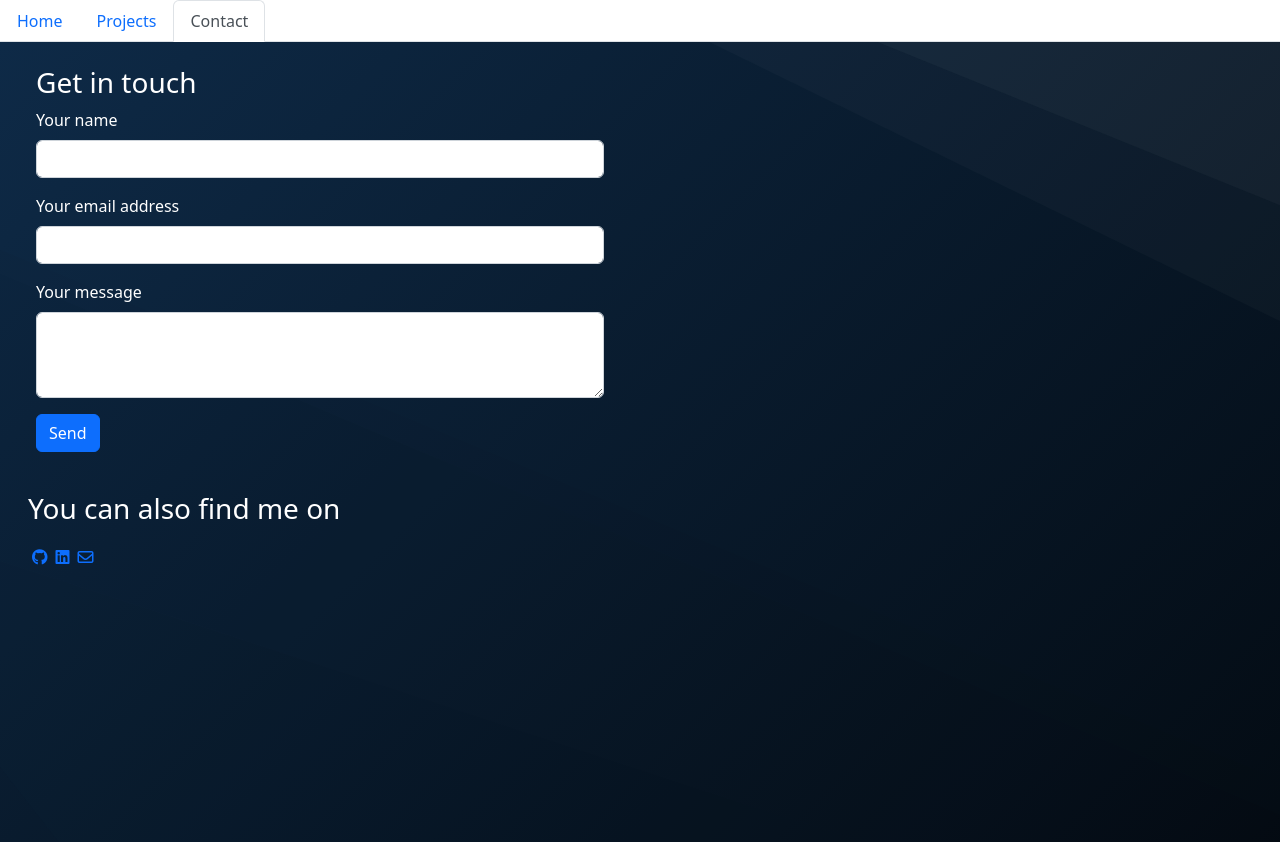
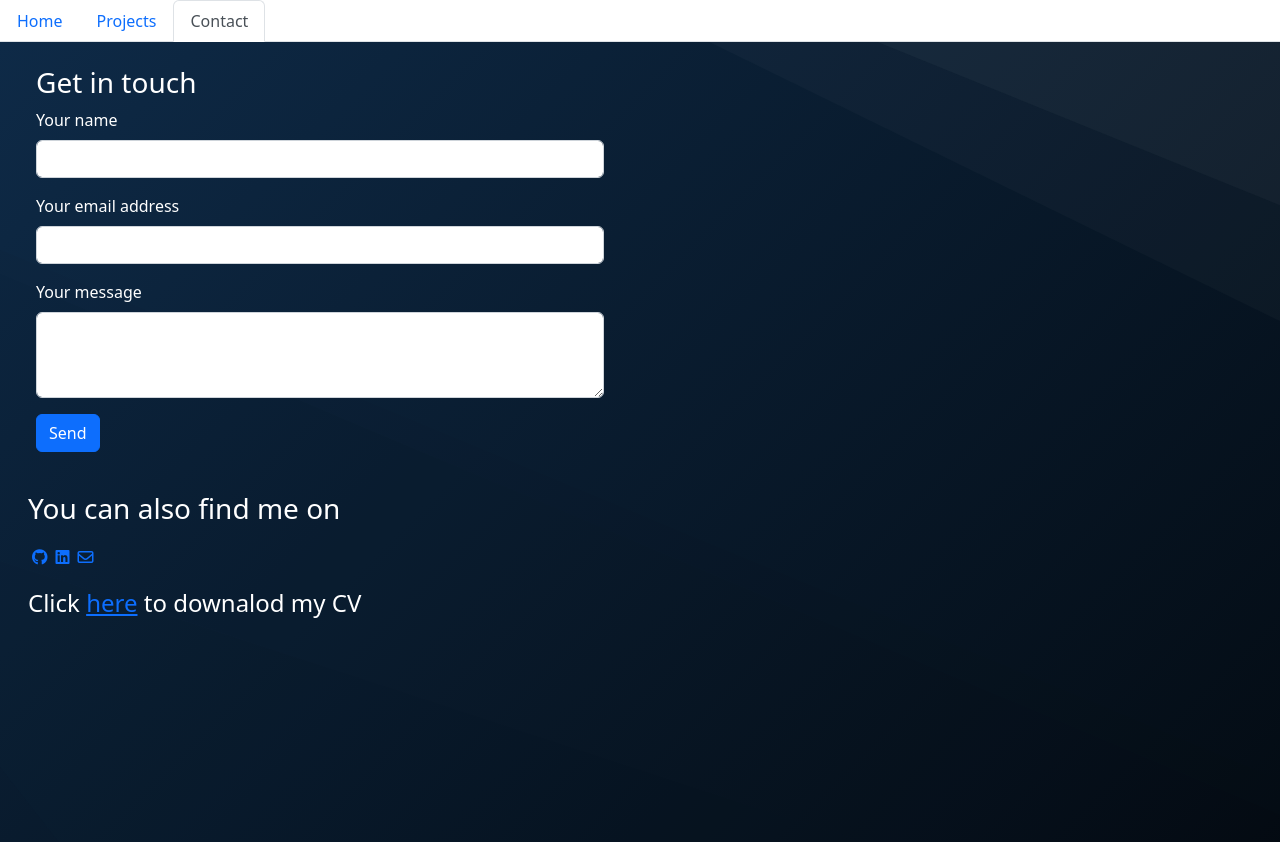
Before and after one commit to angeloilardi/portfolio, a React (Create React App) app: page /#/contact in a window 1280 px wide. Built offline with nearby package versions, Linux system fonts and the light colour scheme.

Commit message:
minor text corrections

```diff
--- a/src/components/pages/Contacts.js
+++ b/src/components/pages/Contacts.js
@@ -34,6 +34,7 @@ function Contacts() {
                     <div class="contacts-item m-1"><a href="https://www.linkedin.com/in/angelo-ilardi/" target="_blank" rel="noreferrer"><i class="fa-brands fa-linkedin"></i></a></div>
                     <div class="contacts-item m-1"><a href="mailto:angeloilardi.dev@gmail.com"><i class="fa-regular fa-envelope"></i></a></div>
                 </div>
+                <h4 className="m-3">Click <a href="https://docs.google.com/document/d/1VdoV4UURRwNxyxON46qqpJ-8NZ7PcpCJ/edit?usp=sharing&ouid=106930093054855814883&rtpof=true&sd=true" target="_blank" rel="noreferrer">here</a> to downalod my CV</h4>
             </div>
         </>
     )
--- a/src/components/projects.json
+++ b/src/components/projects.json
@@ -2,7 +2,7 @@
   {
     "id": 1,
     "name": "Live me Up!",
-    "description": "Find out where your favourite artista are playing next",
+    "description": "Find out where your favourite artists are playing next",
     "screenshot": "live-me-up.png",
     "gitHubLink": "https://github.com/helldorado82/live-me-up",
     "livePageLink": "https://helldorado82.github.io/live-me-up/"
```
